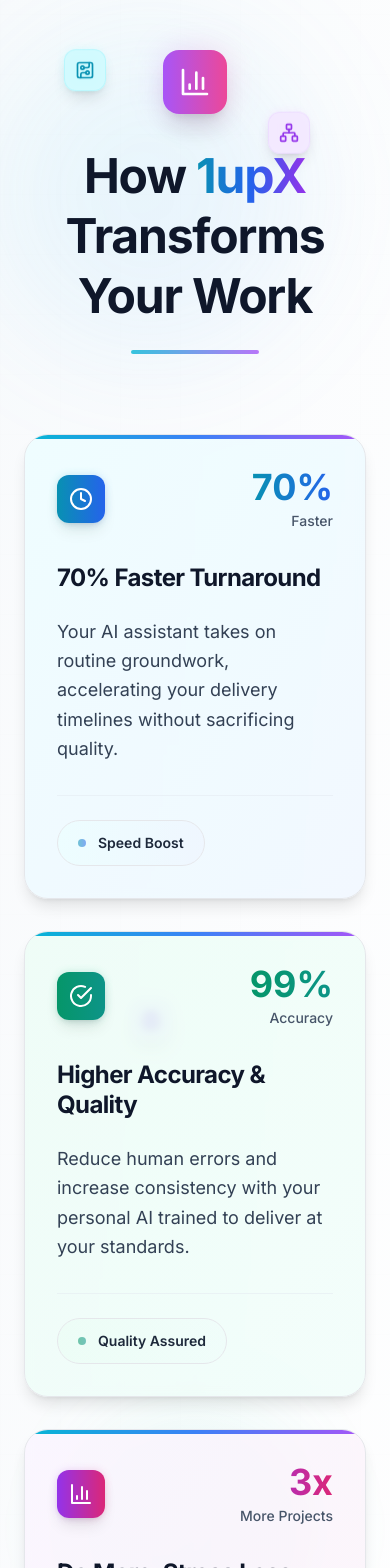
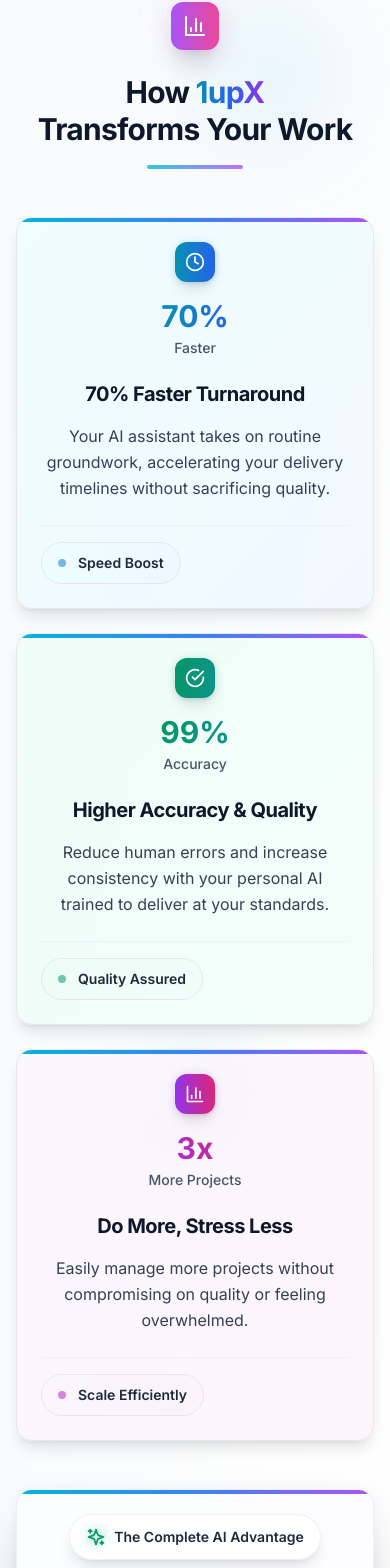
Before and after one commit to Amaniokl/1UPX, a React (Vite) app: page / in a window 390 px wide. Shown: the part 7828-9396 px from the top of the page. Built offline with nearby package versions, Linux system fonts and the light colour scheme.

Commit message:
fixed responsiveness

```diff
--- a/src/components/Benefits.tsx
+++ b/src/components/Benefits.tsx
@@ -38,53 +38,28 @@ const Benefits = () => {
     }
   ];
 
-  const bottomFeatures = [
-    // {
-    //   icon: Zap,
-    //   title: 'More Revenue',
-    //   desc: 'Handle 3x more projects efficiently',
-    //   gradient: 'from-amber-600 to-orange-600',
-    //   bgGradient: 'from-amber-50/80 to-orange-50/80',
-    //   borderGradient: 'from-amber-200/60 to-orange-200/60'
-    // },
-    // {
-    //   icon: Shield,
-    //   title: 'Less Stress',
-    //   desc: 'AI handles the boring repetitive work',
-    //   gradient: 'from-emerald-600 to-cyan-600',
-    //   bgGradient: 'from-emerald-50/80 to-cyan-50/80',
-    //   borderGradient: 'from-emerald-200/60 to-cyan-200/60'
-    // },
-    // {
-    //   icon: TrendingUp,
-    //   title: 'Better Reputation',
-    //   desc: 'Consistent quality delivery every time',
-    //   gradient: 'from-violet-600 to-purple-600',
-    //   bgGradient: 'from-violet-50/80 to-purple-50/80',
-    //   borderGradient: 'from-violet-200/60 to-purple-200/60'
-    // }
-  ];
+  const bottomFeatures = [];
 
   return (
-    <section id="benefits" className="relative section bg-gradient-to-br from-slate-50 to-white py-24 sm:py-32 overflow-hidden">
-      {/* Enhanced Grid Pattern */}
+    <section id="benefits" className="relative section bg-gradient-to-br from-slate-50 to-white py-12 sm:py-16 md:py-20 lg:py-24 xl:py-32 overflow-hidden">
+      {/* Enhanced Grid Pattern - Adjusted for mobile */}
       <div className="absolute inset-0 z-0">
-        <div className="absolute inset-0 opacity-[0.08]" style={{
+        <div className="absolute inset-0 opacity-[0.04] sm:opacity-[0.08]" style={{
           backgroundImage: `
             linear-gradient(rgba(148, 163, 184, 0.1) 1px, transparent 1px),
             linear-gradient(90deg, rgba(148, 163, 184, 0.1) 1px, transparent 1px)
           `,
-          backgroundSize: '60px 60px'
+          backgroundSize: '40px 40px sm:60px 60px'
         }} />
 
-        {/* Enhanced Orbs */}
-        <div className="absolute top-20 right-20 w-80 h-80 bg-gradient-to-br from-cyan-300/20 to-blue-400/20 rounded-full blur-3xl animate-pulse" />
-        <div className="absolute bottom-20 left-20 w-80 h-80 bg-gradient-to-br from-purple-300/20 to-violet-400/20 rounded-full blur-3xl animate-pulse" style={{animationDelay: '2s'}} />
-        <div className="absolute top-1/2 left-1/2 transform -translate-x-1/2 -translate-y-1/2 w-64 h-64 bg-gradient-to-br from-emerald-300/15 to-teal-400/15 rounded-full blur-2xl animate-pulse" style={{animationDelay: '4s'}} />
+        {/* Enhanced Orbs - Responsive sizing */}
+        <div className="absolute top-10 sm:top-20 right-10 sm:right-20 w-40 h-40 sm:w-60 md:w-80 sm:h-60 md:h-80 bg-gradient-to-br from-cyan-300/20 to-blue-400/20 rounded-full blur-2xl sm:blur-3xl animate-pulse" />
+        <div className="absolute bottom-10 sm:bottom-20 left-10 sm:left-20 w-40 h-40 sm:w-60 md:w-80 sm:h-60 md:h-80 bg-gradient-to-br from-purple-300/20 to-violet-400/20 rounded-full blur-2xl sm:blur-3xl animate-pulse" style={{animationDelay: '2s'}} />
+        <div className="absolute top-1/2 left-1/2 transform -translate-x-1/2 -translate-y-1/2 w-32 h-32 sm:w-48 md:w-64 sm:h-48 md:h-64 bg-gradient-to-br from-emerald-300/15 to-teal-400/15 rounded-full blur-xl sm:blur-2xl animate-pulse" style={{animationDelay: '4s'}} />
       </div>
 
-      {/* AI Circuit Pattern Overlay */}
-      <div className="absolute inset-0 pointer-events-none opacity-[0.06] z-0">
+      {/* AI Circuit Pattern Overlay - Hidden on mobile for performance */}
+      <div className="absolute inset-0 pointer-events-none opacity-[0.03] sm:opacity-[0.06] z-0 hidden sm:block">
         <svg className="w-full h-full" viewBox="0 0 1200 800" fill="none">
           <path d="M100 200 L300 200 L300 400 L500 400" stroke="url(#circuit-gradient-light)" strokeWidth="1.5" />
           <path d="M800 150 L600 150 L600 350 L400 350" stroke="url(#circuit-gradient-light)" strokeWidth="1.5" />
@@ -105,8 +80,8 @@ const Benefits = () => {
         </svg>
       </div>
 
-      {/* Enhanced Floating Icons */}
-      <div className="absolute inset-0 pointer-events-none z-10">
+      {/* Enhanced Floating Icons - Reduced on mobile */}
+      <div className="absolute inset-0 pointer-events-none z-10 hidden md:block">
         {[
           { icon: CircuitBoard, color: "text-cyan-600", bg: "bg-cyan-100/80", border: "border-cyan-200/60", top: "top-24", left: "left-16", delay: "0s" },
           { icon: Network, color: "text-purple-600", bg: "bg-purple-100/80", border: "border-purple-200/60", top: "top-40", right: "right-20", delay: "2s" },
@@ -117,69 +92,69 @@ const Benefits = () => {
         ].map(({ icon: Icon, color, bg, border, delay, ...position }, idx) => (
           <div key={idx} className={`absolute animate-float ${Object.entries(position).map(([key, value]) => `${key}-${value.split('-')[1]}`).join(' ')}`} style={{ animationDelay: delay }}>
             <div className="relative">
-              <div className={`absolute inset-0 w-10 h-10 rounded-xl ${bg} blur-sm`} />
-              <div className={`relative ${bg} backdrop-blur-sm border ${border} p-2.5 rounded-xl shadow-lg`}>
-                <Icon className={`w-5 h-5 ${color}`} />
+              <div className={`absolute inset-0 w-8 h-8 lg:w-10 lg:h-10 rounded-xl ${bg} blur-sm`} />
+              <div className={`relative ${bg} backdrop-blur-sm border ${border} p-2 lg:p-2.5 rounded-xl shadow-lg`}>
+                <Icon className={`w-4 h-4 lg:w-5 lg:h-5 ${color}`} />
               </div>
             </div>
           </div>
         ))}
       </div>
 
-      <div className="container mx-auto px-6 relative z-20 max-w-7xl">
-        {/* Enhanced Header */}
-        <div className="text-center mb-20">
-          <div className="inline-flex items-center justify-center mb-8">
+      <div className="container mx-auto px-4 sm:px-6 lg:px-8 relative z-20 max-w-7xl">
+        {/* Enhanced Header - Mobile optimized */}
+        <div className="text-center mb-12 sm:mb-16 lg:mb-20">
+          <div className="inline-flex items-center justify-center mb-6 sm:mb-8">
             <div className="relative">
-              <div className="absolute inset-0 bg-gradient-to-r from-purple-500/20 to-pink-500/20 rounded-2xl blur-lg w-16 h-16" />
-              <div className="relative bg-gradient-to-r from-purple-500 to-pink-500 p-4 rounded-2xl shadow-xl">
-                <BarChart3 className="w-8 h-8 text-white" />
+              <div className="absolute inset-0 bg-gradient-to-r from-purple-500/20 to-pink-500/20 rounded-xl sm:rounded-2xl blur-lg w-12 h-12 sm:w-16 sm:h-16" />
+              <div className="relative bg-gradient-to-r from-purple-500 to-pink-500 p-3 sm:p-4 rounded-xl sm:rounded-2xl shadow-xl">
+                <BarChart3 className="w-6 h-6 sm:w-8 sm:h-8 text-white" />
               </div>
             </div>
           </div>
 
-          <h2 className="text-5xl md:text-6xl font-bold mb-6 leading-tight text-slate-900">
+          <h2 className="text-3xl sm:text-4xl md:text-5xl lg:text-6xl font-bold mb-4 sm:mb-6 leading-tight text-slate-900 px-4">
             How{' '}
             <span className="bg-gradient-to-r from-cyan-600 via-blue-600 to-purple-600 bg-clip-text text-transparent">
               1upX
             </span>{' '}
-            <br className="md:hidden" />
+            <br className="sm:hidden" />
             Transforms Your Work
           </h2>
 
-          <div className="w-32 h-1 bg-gradient-to-r from-cyan-500 to-purple-500 rounded-full mx-auto opacity-80" />
+          <div className="w-24 sm:w-32 h-1 bg-gradient-to-r from-cyan-500 to-purple-500 rounded-full mx-auto opacity-80" />
         </div>
 
-        {/* Enhanced Benefits Cards */}
-        <div className="grid grid-cols-1 md:grid-cols-3 gap-8 mb-20">
+        {/* Enhanced Benefits Cards - Mobile optimized */}
+        <div className="grid grid-cols-1 lg:grid-cols-3 gap-6 sm:gap-8 mb-12 sm:mb-16 lg:mb-20">
           {benefits.map(({ icon: Icon, title, description, gradient, bgGradient, borderGradient, stat, statLabel, badge }, index) => (
             <div key={index} className="group h-full">
               <div className={`relative h-full`}>
                 {/* Glow Effect */}
-                <div className={`absolute inset-0 bg-gradient-to-r ${gradient} opacity-0 group-hover:opacity-10 rounded-3xl blur-xl transition-all duration-500`} />
+                <div className={`absolute inset-0 bg-gradient-to-r ${gradient} opacity-0 group-hover:opacity-10 rounded-2xl sm:rounded-3xl blur-xl transition-all duration-500`} />
 
                 {/* Main Card */}
                 <div className={`
                   relative h-full flex flex-col
-                  rounded-3xl p-8
+                  rounded-2xl sm:rounded-3xl p-6 sm:p-8
                   bg-gradient-to-br ${bgGradient} backdrop-blur-sm
                   border border-gradient-to-r ${borderGradient}
                   shadow-lg group-hover:shadow-xl
                   group-hover:scale-[1.02] transition-all duration-300
                   overflow-hidden
                 `}>
-                  <div className="absolute top-0 left-0 right-0 h-1 bg-gradient-to-r from-cyan-500 via-blue-500 to-purple-500 rounded-t-3xl" />
+                  <div className="absolute top-0 left-0 right-0 h-1 bg-gradient-to-r from-cyan-500 via-blue-500 to-purple-500 rounded-t-2xl sm:rounded-t-3xl" />
 
-                  {/* Top Section: Icon and Stat */}
-                  <div className="flex items-center justify-between mb-8">
-                    <div className="relative">
-                      <div className={`absolute inset-0 bg-gradient-to-r ${gradient} opacity-20 rounded-xl blur-sm w-12 h-12`} />
-                      <div className={`relative bg-gradient-to-r ${gradient} p-3 rounded-xl shadow-lg group-hover:scale-110 transition-transform duration-300`}>
-                        <Icon className="w-6 h-6 text-white" />
+                  {/* Top Section: Icon and Stat - Mobile layout */}
+                  <div className="flex flex-col sm:flex-row items-center sm:justify-between mb-6 sm:mb-8 text-center sm:text-left">
+                    <div className="relative mb-4 sm:mb-0">
+                      <div className={`absolute inset-0 bg-gradient-to-r ${gradient} opacity-20 rounded-xl blur-sm w-10 h-10 sm:w-12 sm:h-12`} />
+                      <div className={`relative bg-gradient-to-r ${gradient} p-2.5 sm:p-3 rounded-xl shadow-lg group-hover:scale-110 transition-transform duration-300`}>
+                        <Icon className="w-5 h-5 sm:w-6 sm:h-6 text-white" />
                       </div>
                     </div>
-                    <div className="text-right">
-                      <div className={`text-4xl font-bold bg-gradient-to-r ${gradient} bg-clip-text text-transparent`}>
+                    <div className="text-center sm:text-right">
+                      <div className={`text-3xl sm:text-4xl font-bold bg-gradient-to-r ${gradient} bg-clip-text text-transparent`}>
                         {stat}
                       </div>
                       <div className="text-sm text-slate-600 font-medium mt-1">{statLabel}</div>
@@ -187,16 +162,16 @@ const Benefits = () => {
                   </div>
 
                   {/* Middle Section: Title */}
-                  <h3 className="text-2xl font-bold text-slate-900 mb-6 leading-tight">{title}</h3>
+                  <h3 className="text-xl sm:text-2xl font-bold text-slate-900 mb-4 sm:mb-6 leading-tight text-center sm:text-left">{title}</h3>
 
                   {/* Description */}
-                  <div className="flex-1 flex items-center mb-8">
-                    <p className="text-slate-700 leading-relaxed text-lg">{description}</p>
+                  <div className="flex-1 flex items-center mb-6 sm:mb-8">
+                    <p className="text-slate-700 leading-relaxed text-base sm:text-lg text-center sm:text-left">{description}</p>
                   </div>
 
                   {/* Bottom Badge */}
-                  <div className="mt-auto pt-6 border-t border-slate-200/50">
-                    <div className={`inline-flex items-center space-x-3 bg-gradient-to-r ${bgGradient} border ${borderGradient} px-5 py-3 rounded-full group-hover:shadow-lg transition-shadow duration-300`}>
+                  <div className="mt-auto pt-4 sm:pt-6 border-t border-slate-200/50">
+                    <div className={`inline-flex items-center space-x-3 bg-gradient-to-r ${bgGradient} border ${borderGradient} px-4 sm:px-5 py-2.5 sm:py-3 rounded-full group-hover:shadow-lg transition-shadow duration-300 mx-auto sm:mx-0`}>
                       <div className={`w-2 h-2 rounded-full bg-gradient-to-r ${gradient} animate-pulse`}></div>
                       <span className="text-sm font-semibold text-slate-800">
                         {badge}
@@ -209,26 +184,26 @@ const Benefits = () => {
           ))}
         </div>
 
-        {/* Enhanced Summary Section */}
+        {/* Enhanced Summary Section - Mobile optimized */}
         <div className="relative group">
-          <div className="absolute inset-0 bg-gradient-to-r from-cyan-500/5 to-purple-500/5 rounded-3xl blur-sm" />
+          <div className="absolute inset-0 bg-gradient-to-r from-cyan-500/5 to-purple-500/5 rounded-2xl sm:rounded-3xl blur-sm" />
 
-          <div className="relative bg-white/70 backdrop-blur-xl border border-slate-200/60 rounded-3xl p-12 shadow-2xl overflow-hidden">
-            <div className="absolute top-0 left-0 right-0 h-1 bg-gradient-to-r from-cyan-500 via-blue-500 to-purple-500 rounded-t-3xl" />
+          <div className="relative bg-white/70 backdrop-blur-xl border border-slate-200/60 rounded-2xl sm:rounded-3xl p-6 sm:p-8 lg:p-12 shadow-2xl overflow-hidden">
+            <div className="absolute top-0 left-0 right-0 h-1 bg-gradient-to-r from-cyan-500 via-blue-500 to-purple-500 rounded-t-2xl sm:rounded-t-3xl" />
 
             {/* Enhanced Header */}
-            <div className="text-center mb-16">
-              <div className="inline-flex items-center space-x-3 bg-white/80 backdrop-blur-sm border border-slate-200/60 px-8 py-4 rounded-full mb-8 shadow-lg">
+            <div className="text-center mb-10 sm:mb-12 lg:mb-16">
+              <div className="inline-flex items-center space-x-2 sm:space-x-3 bg-white/80 backdrop-blur-sm border border-slate-200/60 px-4 sm:px-6 lg:px-8 py-3 sm:py-4 rounded-full mb-6 sm:mb-8 shadow-lg">
                 <div className="relative">
-                  <div className="absolute inset-0 bg-emerald-500/20 rounded-full blur-sm w-6 h-6" />
-                  <Sparkles className="relative w-6 h-6 text-emerald-600" />
+                  <div className="absolute inset-0 bg-emerald-500/20 rounded-full blur-sm w-5 h-5 sm:w-6 sm:h-6" />
+                  <Sparkles className="relative w-5 h-5 sm:w-6 sm:h-6 text-emerald-600" />
                 </div>
-                <span className="text-slate-800 font-semibold text-lg">
+                <span className="text-slate-800 font-semibold text-sm sm:text-base lg:text-lg">
                   The Complete AI Advantage
                 </span>
               </div>
 
-              <h3 className="text-4xl md:text-5xl font-bold text-slate-900 mb-8 leading-tight">
+              <h3 className="text-2xl sm:text-3xl md:text-4xl lg:text-5xl font-bold text-slate-900 mb-6 sm:mb-8 leading-tight px-4">
                 Transform Your{' '}
                 <span className="bg-gradient-to-r from-cyan-600 via-blue-600 to-purple-600 bg-clip-text text-transparent">
                   Entire Career
@@ -237,10 +212,10 @@ const Benefits = () => {
             </div>
 
             {/* Enhanced Main Content */}
-            <div className="relative bg-gradient-to-br from-cyan-50/80 to-purple-50/80 border border-cyan-200/60 rounded-3xl p-12 text-center mb-16 overflow-hidden">
+            <div className="relative bg-gradient-to-br from-cyan-50/80 to-purple-50/80 border border-cyan-200/60 rounded-2xl sm:rounded-3xl p-6 sm:p-8 lg:p-12 text-center mb-10 sm:mb-12 lg:mb-16 overflow-hidden">
               <div className="absolute inset-0 bg-gradient-to-r from-cyan-500/5 to-purple-500/5 animate-pulse"></div>
               <div className="relative z-10">
-                <p className="text-xl md:text-2xl text-slate-800 leading-relaxed mb-8">
+                <p className="text-base sm:text-lg md:text-xl lg:text-2xl text-slate-800 leading-relaxed mb-6 sm:mb-8 px-2">
                   When you combine faster turnaround, higher accuracy, and the ability to handle more projects,
                   you don't just work better—you{' '}
                   <span className="font-bold bg-gradient-to-r from-cyan-600 to-purple-600 bg-clip-text text-transparent">
@@ -248,50 +223,50 @@ const Benefits = () => {
                   </span>.
                 </p>
 
-                <div className="flex justify-center items-center space-x-8 mt-8">
+                <div className="flex flex-col sm:flex-row justify-center items-center space-y-6 sm:space-y-0 sm:space-x-6 lg:space-x-8 mt-6 sm:mt-8">
                   <div className="text-center">
-                    <div className="text-3xl font-bold text-cyan-600">70%</div>
+                    <div className="text-2xl sm:text-3xl font-bold text-cyan-600">70%</div>
                     <div className="text-sm text-slate-600">Faster</div>
                   </div>
-                  <div className="w-px h-12 bg-slate-300"></div>
+                  <div className="hidden sm:block w-px h-12 bg-slate-300"></div>
                   <div className="text-center">
-                    <div className="text-3xl font-bold text-emerald-600">99%</div>
+                    <div className="text-2xl sm:text-3xl font-bold text-emerald-600">99%</div>
                     <div className="text-sm text-slate-600">Accuracy</div>
                   </div>
-                  <div className="w-px h-12 bg-slate-300"></div>
+                  <div className="hidden sm:block w-px h-12 bg-slate-300"></div>
                   <div className="text-center">
-                    <div className="text-3xl font-bold text-purple-600">3x</div>
+                    <div className="text-2xl sm:text-3xl font-bold text-purple-600">3x</div>
                     <div className="text-sm text-slate-600">Projects</div>
                   </div>
                 </div>
               </div>
             </div>
 
-            {/* Enhanced Bottom Feature Grid */}
-            <div className="grid grid-cols-1 md:grid-cols-3 gap-8">
+            {/* Enhanced Bottom Feature Grid - Hidden for now but ready for use */}
+            <div className="grid grid-cols-1 md:grid-cols-2 lg:grid-cols-3 gap-6 sm:gap-8">
               {bottomFeatures.map(({ icon: Icon, title, desc, gradient, bgGradient, borderGradient }, i) => (
                 <div
                   key={i}
-                  className={`group relative min-h-[280px] bg-gradient-to-br ${bgGradient} backdrop-blur-sm border ${borderGradient} rounded-2xl p-8 text-center flex flex-col justify-center hover:-translate-y-2 hover:shadow-2xl transition-all duration-300 overflow-hidden`}
+                  className={`group relative min-h-[200px] sm:min-h-[240px] lg:min-h-[280px] bg-gradient-to-br ${bgGradient} backdrop-blur-sm border ${borderGradient} rounded-xl sm:rounded-2xl p-6 sm:p-8 text-center flex flex-col justify-center hover:-translate-y-2 hover:shadow-2xl transition-all duration-300 overflow-hidden`}
                 >
                   {/* Background Glow */}
-                  <div className={`absolute inset-0 bg-gradient-to-r ${gradient} opacity-0 group-hover:opacity-10 transition-opacity duration-300 rounded-2xl`}></div>
+                  <div className={`absolute inset-0 bg-gradient-to-r ${gradient} opacity-0 group-hover:opacity-10 transition-opacity duration-300 rounded-xl sm:rounded-2xl`}></div>
 
                   {/* Content */}
                   <div className="relative z-10">
-                    <div className="mb-6">
+                    <div className="mb-4 sm:mb-6">
                       <div className="relative inline-block">
-                        <div className={`absolute inset-0 bg-gradient-to-r ${gradient} opacity-20 rounded-xl blur-sm w-16 h-16`}></div>
-                        <div className={`relative bg-gradient-to-r ${gradient} p-4 rounded-xl shadow-xl group-hover:scale-110 transition-transform duration-300`}>
-                          <Icon className="w-8 h-8 text-white" />
+                        <div className={`absolute inset-0 bg-gradient-to-r ${gradient} opacity-20 rounded-xl blur-sm w-12 h-12 sm:w-16 sm:h-16`}></div>
+                        <div className={`relative bg-gradient-to-r ${gradient} p-3 sm:p-4 rounded-xl shadow-xl group-hover:scale-110 transition-transform duration-300`}>
+                          <Icon className="w-6 h-6 sm:w-8 sm:h-8 text-white" />
                         </div>
                       </div>
                     </div>
-                    <h4 className="font-bold text-slate-900 text-xl mb-4 leading-tight">{title}</h4>
-                    <p className="text-slate-700 text-base leading-relaxed">{desc}</p>
+                    <h4 className="font-bold text-slate-900 text-lg sm:text-xl mb-3 sm:mb-4 leading-tight">{title}</h4>
+                    <p className="text-slate-700 text-sm sm:text-base leading-relaxed">{desc}</p>
 
                     {/* Subtle Accent Line */}
-                    <div className={`w-8 h-0.5 bg-gradient-to-r ${gradient} rounded-full mt-4 mx-auto opacity-60 group-hover:opacity-100 transition-opacity`} />
+                    <div className={`w-6 sm:w-8 h-0.5 bg-gradient-to-r ${gradient} rounded-full mt-3 sm:mt-4 mx-auto opacity-60 group-hover:opacity-100 transition-opacity`} />
                   </div>
                 </div>
               ))}
@@ -309,6 +284,18 @@ const Benefits = () => {
         .animate-float {
           animation: float 8s ease-in-out infinite;
         }
+
+        /* Reduce motion for mobile users who prefer it */
+        @media (prefers-reduced-motion: reduce) {
+          .animate-float,
+          .animate-pulse {
+            animation: none;
+          }
+          .group-hover\\:scale-\\[1\\.02\\]:hover,
+          .group-hover\\:scale-110:hover {
+            transform: none;
+          }
+        }
       `}</style>
     </section>
   );
```
